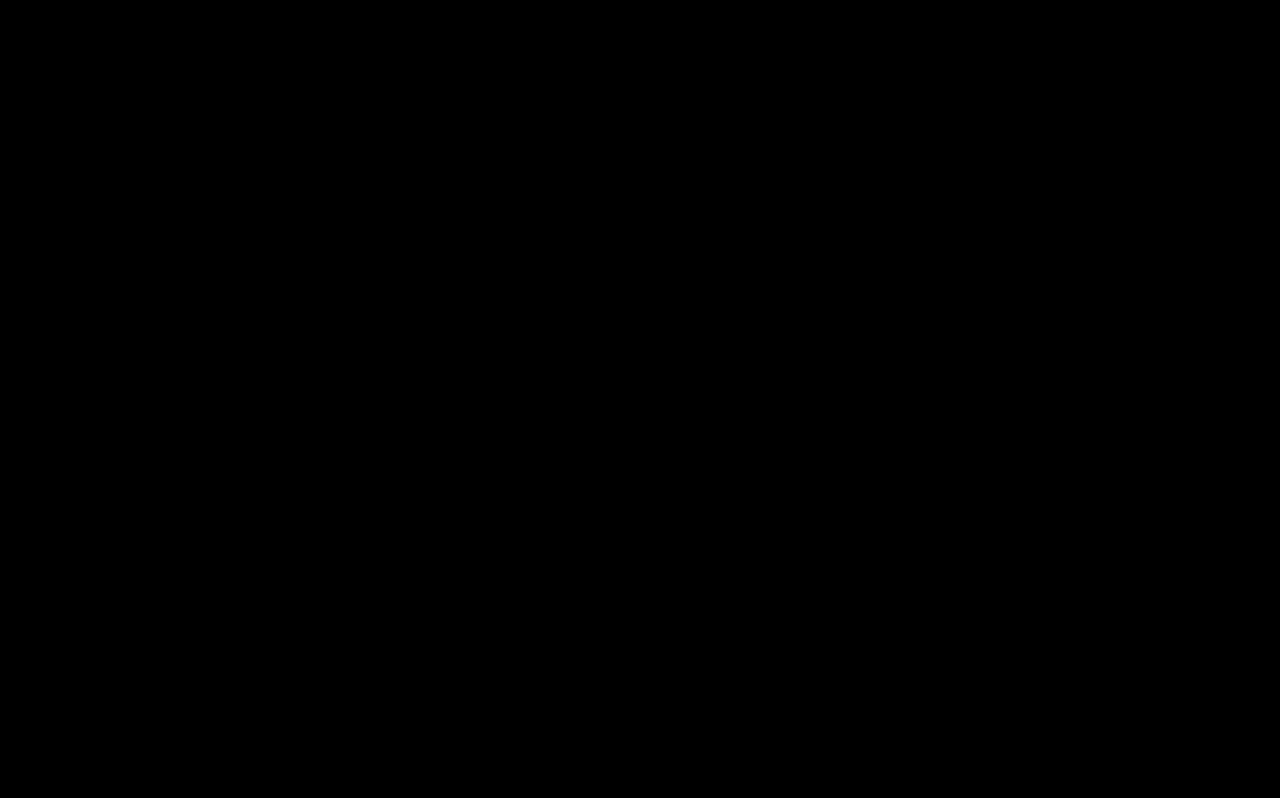
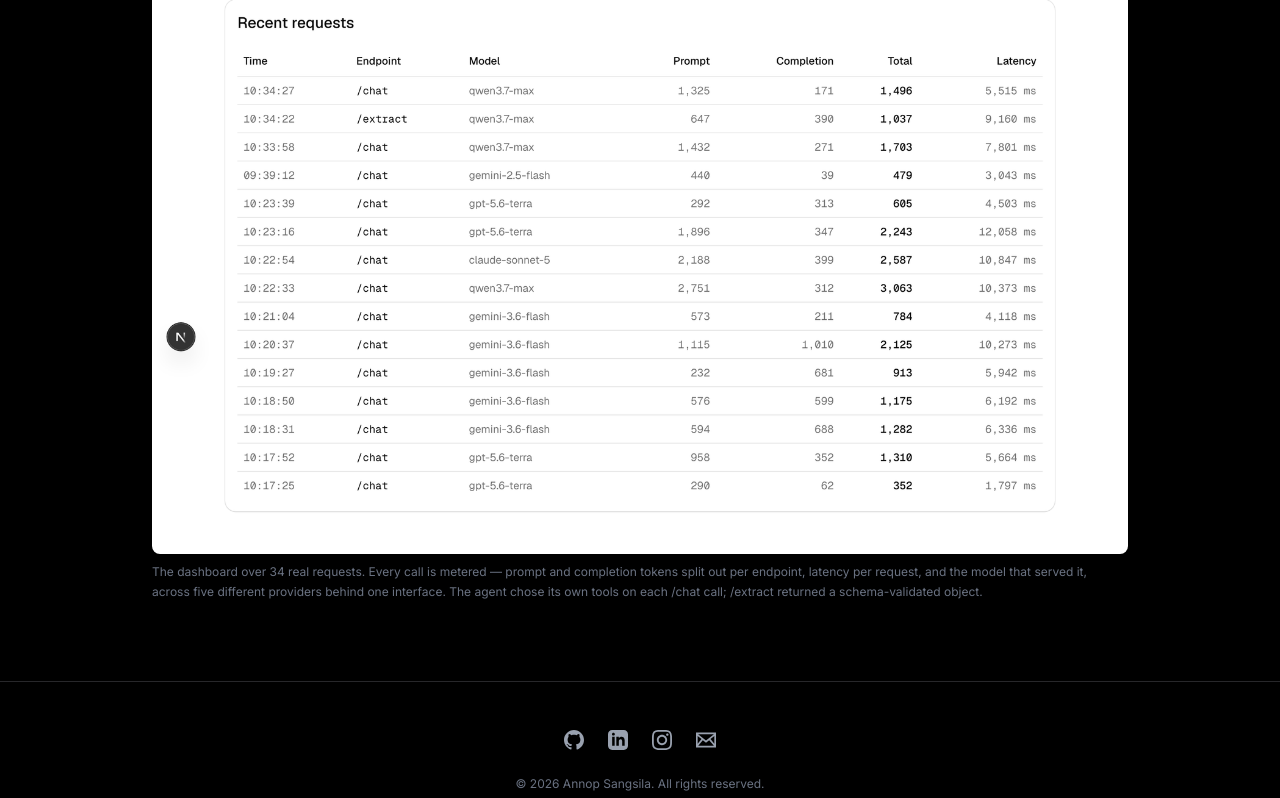
Before and after one commit to annop07/personal-profile, a Next.js app: page /projects/ai-agent-service in a window 1280 px wide. Shown: the part 1225-2023 px from the top of the page. Before the commit the page ends 895 px from the top, so only its background shows below. Built offline with nearby package versions, Linux system fonts and the light colour scheme; no server answers.

Commit message:
Add the AI Agent Service dashboard over real traffic
34 requests through the running service: tokens split prompt from
completion per endpoint, latency per call, and five models from
different providers answering behind one interface.

```diff
--- a/app/data/projects.ts
+++ b/app/data/projects.ts
@@ -193,7 +193,13 @@ export const projectsData: ProjectData[] = [
             { name: 'TS', color: 'bg-blue-500' },
         ],
         githubUrl: 'https://github.com/annop07/AI-Enginner',
-        images: [],
+        images: [
+            {
+                src: '/photos/ai-agent-service/usage-dashboard.png',
+                caption:
+                    'The dashboard over 34 real requests. Every call is metered — prompt and completion tokens split out per endpoint, latency per request, and the model that served it, across five different providers behind one interface. The agent chose its own tools on each /chat call; /extract returned a schema-validated object.',
+            },
+        ],
     },
 
     // ----------------------------------------------------------- FULL-STACK
```
Also changed, not shown: public/photos/ai-agent-service/usage-dashboard.png (added).
